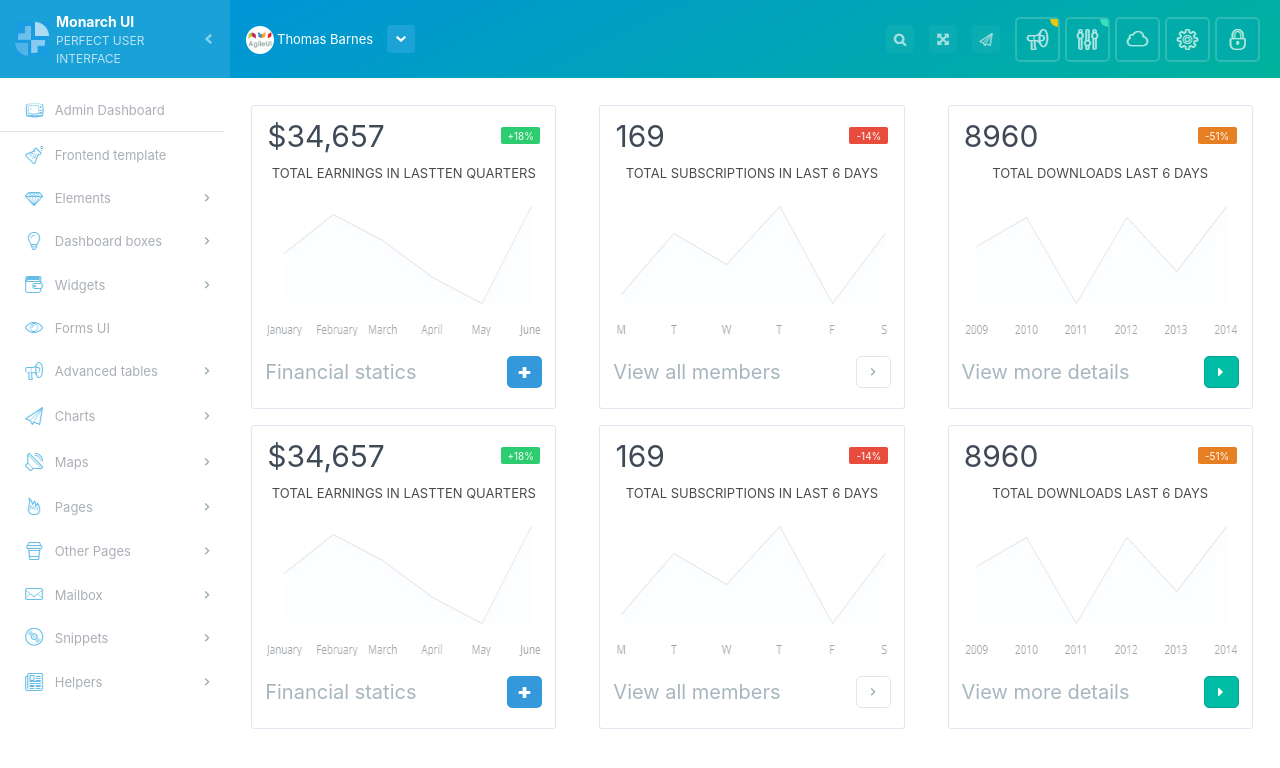
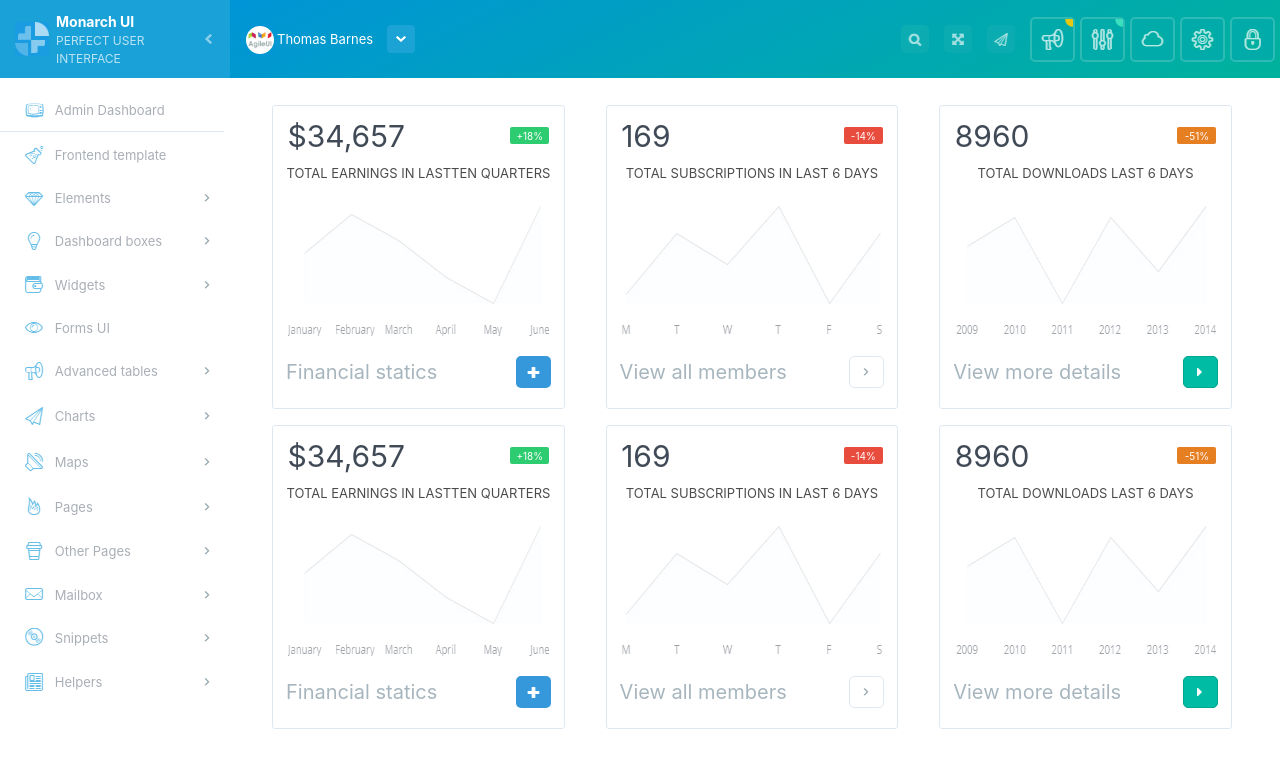
Before and after one commit to maryamrmz/monarch, a React (Create React App) app: page / in a window 1280 px wide. Shown: the top 768 px of the page. Built offline with nearby package versions, Linux system fonts and the light colour scheme.

Commit message:
modify something in scss files for better performance

```diff
--- a/src/components/dashboard-item/dashboard-item.styles.scss
+++ b/src/components/dashboard-item/dashboard-item.styles.scss
@@ -8,18 +8,12 @@
     align-items: center;
     justify-content: center;
 
-    @media screen and (max-width: 900px) {
-        width: 100%;
-        margin-bottom: 3%;
-    }
-
     .header {
         width: 90%;
         height: 59px;
         display: flex;
         align-items: center;
         justify-content: space-between;
-    }
     }
 
     .dollar {
@@ -136,3 +130,9 @@
         align-items: center;
         justify-content: center;
     }
+
+    @media screen and (max-width: 900px) {
+        width: 100%;
+        margin-bottom: 3%;
+    }
+}
--- a/src/components/header/header.styles.scss
+++ b/src/components/header/header.styles.scss
@@ -8,7 +8,6 @@
     align-items: center;
     background: linear-gradient(154deg, #008fe2 0, #00b29c 100%);
     color: white;
-}
 
     .head__logo {
         flex: 50;
@@ -27,3 +26,4 @@
         align-items: center;
         justify-content: flex-end;
     }
+}
--- a/src/components/main-container/main-container.styles.scss
+++ b/src/components/main-container/main-container.styles.scss
@@ -16,7 +16,7 @@
         order: 2;
         flex: 87;
         min-width: 300px;
-        padding: 1.2rem;
+        padding: 1.2rem 2.5rem;
         display: flex;
         flex-direction: column;
     }
--- a/src/components/menu/menu.styles.scss
+++ b/src/components/menu/menu.styles.scss
@@ -27,10 +27,6 @@ a.big {
     }
 }
 
-.lock {
-    margin-right: 20px !important;
-}
-
 a.small {
     margin-right: 15px;
     width: 28px;
```
Lines whose indentation alone changed are shown as unchanged.
